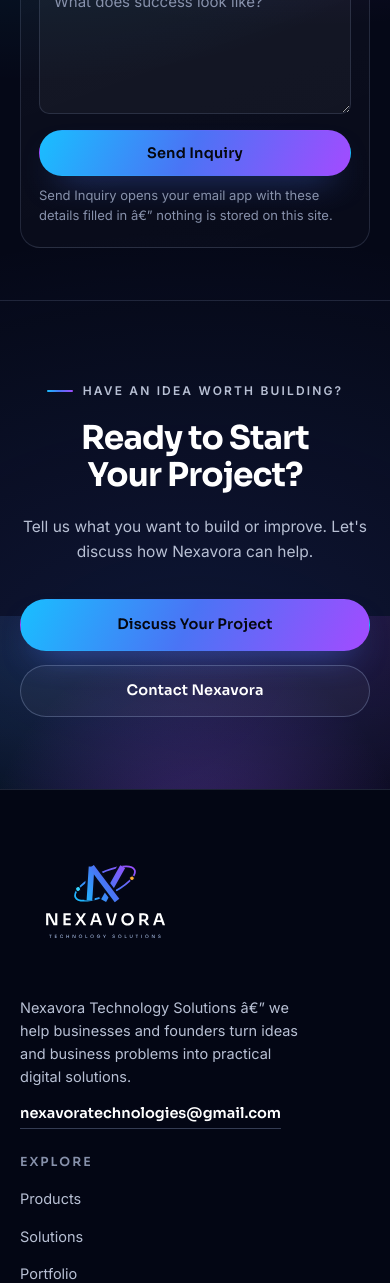
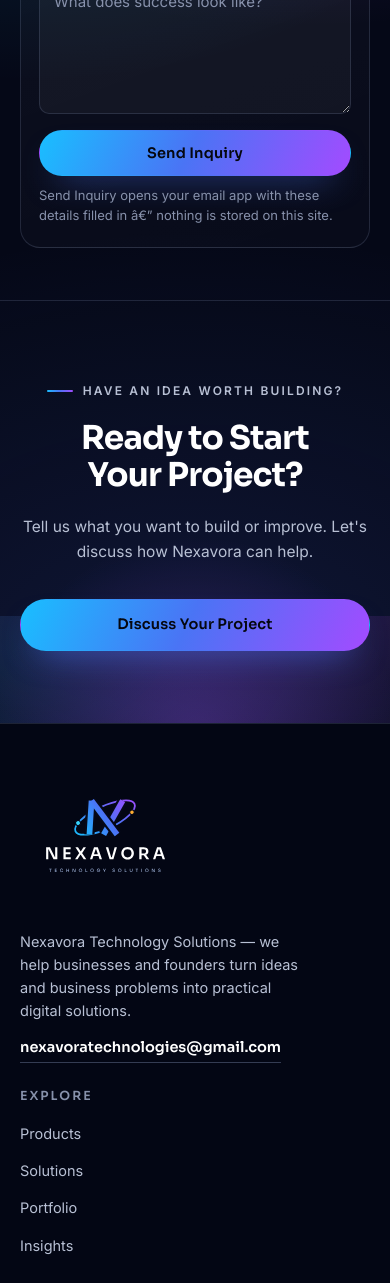
Before and after one commit to temmyadekunle/Nexavora-Tech, a Next.js app: page /contact in a window 390 px wide. Shown: the part 1916-3199 px from the top of the page. Built offline with nearby package versions, Linux system fonts and the light colour scheme.

Commit message:
homepage audit: balance service cards, add why/how-we-work sections, drop redundant CTA links, fix encoding

```diff
--- a/app/globals.css
+++ b/app/globals.css
@@ -2404,6 +2404,13 @@
   grid-template-columns: repeat(2, minmax(0, 1fr));
 }
 
+/* One column once the two-half cards get cramped on small screens. */
+@media (max-width: 680px) {
+  .project-showcase-grid .grid-3 {
+    grid-template-columns: minmax(0, 1fr);
+  }
+}
+
 .project-showcase-grid {
   margin-top: clamp(48px, 6vw, 80px);
 }
@@ -2529,6 +2536,16 @@
 }
 
 .project-showcase-card__name a:hover {
+  color: var(--accent);
+}
+
+.project-showcase-card__kind {
+  display: inline-block;
+  margin: -6px 0 12px;
+  font-size: 11px;
+  font-weight: 600;
+  letter-spacing: 0.12em;
+  text-transform: uppercase;
   color: var(--accent);
 }
 
--- a/app/page.tsx
+++ b/app/page.tsx
@@ -1,8 +1,7 @@
 import { Hero } from "@/components/sections/Hero";
-import { WhatWeDo } from "@/components/sections/Services";
+import { WhatWeDo, WhyNexavora, Process } from "@/components/sections/Services";
 import ProjectShowcase from "@/components/ProjectShowcase";
 import { Clients, Testimonials } from "@/components/sections/Proof";
-import { Insights } from "@/components/sections/Growth";
 import { FinalCta } from "@/components/sections/Growth";
 
 export default function HomePage() {
@@ -13,7 +12,8 @@
       <ProjectShowcase />
       <Clients />
       <Testimonials />
-      <Insights />
+      <WhyNexavora />
+      <Process />
       <FinalCta />
     </>
   );
--- a/components/sections/Growth.tsx
+++ b/components/sections/Growth.tsx
@@ -1,5 +1,5 @@
 import Link from "next/link";
-import { capabilities, careers, finalCta, insights, insightsStatus } from "@/lib/content";
+import { capabilities, careers, finalCta } from "@/lib/content";
 
 export function Capabilities() {
   return (
@@ -20,38 +20,6 @@
               <li key={item}>{item}</li>
             ))}
           </ul>
-        </div>
-      </div>
-    </section>
-  );
-}
-
-export function Insights() {
-  return (
-    <section className="section section--line" id="insights">
-      <div className="container">
-        <div className="section-head">
-          <span className="eyebrow">Insights</span>
-          <h2 className="section-title">
-            Ideas, perspectives &amp; <span className="grad-text">practical knowledge</span>
-          </h2>
-          <p className="section-lead">{insightsStatus}</p>
-        </div>
-
-        <div className="grid-4">
-          {insights.map((article) => (
-            <article className="insight-card" key={article.title}>
-              <span className="insight-card__topic">{article.topic}</span>
-              <h3>{article.title}</h3>
-              <p>{article.excerpt}</p>
-            </article>
-          ))}
-        </div>
-
-        <div className="process__cta">
-          <Link className="link-arrow" href="/insights/">
-            Explore Insights <span>→</span>
-          </Link>
         </div>
       </div>
     </section>
@@ -88,9 +56,6 @@
           <Link className="btn btn-primary" href={finalCta.primary.href}>
             {finalCta.primary.label}
           </Link>
-          <Link className="btn btn-ghost" href={finalCta.secondary.href}>
-            {finalCta.secondary.label}
-          </Link>
         </div>
       </div>
     </section>
--- a/components/sections/Services.tsx
+++ b/components/sections/Services.tsx
@@ -90,12 +90,6 @@
             </li>
           ))}
         </ol>
-
-        <div className="process__cta">
-          <Link className="link-arrow" href="/company/#approach">
-            See how we work <span>→</span>
-          </Link>
-        </div>
       </div>
     </section>
   );
--- a/lib/content.ts
+++ b/lib/content.ts
@@ -64,7 +64,7 @@
   eyebrow: "Nexavora Technology Solutions",
   title: "We Build Technology That Moves Ideas Forward.",
   statement:
-    "Strategy, design, engineering and digital growth under one roof â€” for the products we build for clients and the products we build for ourselves.",
+    "Strategy, design, engineering and digital growth under one roof — for the products we build for clients and the products we build for ourselves.",
   primaryCta: { label: "Start a Project", href: "/contact/" },
   secondaryCta: { label: "Explore Our Products", href: "/products/" },
 };
@@ -79,9 +79,10 @@
   {
     key: "build",
     index: "01",
-    title: "Build Digital Solutions That Work for Your Business",
+    title: "Build",
     subtitle: "Technology & Product Development",
-    body: "From professional business websites to custom applications, we help businesses and founders turn ideas into practical digital solutions. We work across planning, design, development, testing and deployment to create digital experiences that address real needs and support business growth.",
+    body:
+      "Business websites, web platforms and custom applications — scoped, designed and engineered around what the business actually needs to run.",
     eyebrow: "01 — Technology & Product Development",
     deliverables: [
       "Professional, responsive websites tailored to your business, brand and audience — whether you need a company website, landing page or a more specialised web platform, we focus on usability, performance and clear communication.",
@@ -315,7 +316,7 @@
   },
   {
     title: "People-Centered",
-    body: "We design experiences around the people who will actually use them â€” not around a feature list.",
+    body: "We design experiences around the people who will actually use them — not around a feature list.",
   },
   {
     title: "From Idea to Execution",
@@ -912,7 +913,7 @@
     topic: "Product Development",
     title: "From a rough idea to a product people can actually use",
     excerpt:
-      "How we narrow a vague ambition into the smallest version worth building â€” and what we deliberately leave out first.",
+      "How we narrow a vague ambition into the smallest version worth building — and what we deliberately leave out first.",
   },
   {
     topic: "Digital Transformation",
@@ -928,14 +929,14 @@
   },
   {
     topic: "AI & Customer Experience",
-    title: "Where AI genuinely helps a product â€” and where it doesn't",
+    title: "Where AI genuinely helps a product — and where it doesn't",
     excerpt:
       "A sober look at automation in customer-facing products: high-value uses, quiet failures and the cost of guessing.",
   },
 ];
 
 export const insightsStatus =
-  "These are the topics we are writing about first. Full articles will appear here as they are published â€” until then, ask us about any of them and we will happily talk it through.";
+  "These are the topics we are writing about first. Full articles will appear here as they are published — until then, ask us about any of them and we will happily talk it through.";
 
 export const careers = {
   heading: "Want to build what's next with us?",
@@ -947,12 +948,11 @@
   heading: "Ready to Start Your Project?",
   body: "Tell us what you want to build or improve. Let's discuss how Nexavora can help.",
   primary: { label: "Discuss Your Project", href: "/contact/" },
-  secondary: { label: "Contact Nexavora", href: "/contact/" },
 };
 
 export const footer = {
   blurb:
-    "Nexavora Technology Solutions â€” we help businesses and founders turn ideas and business problems into practical digital solutions.",
+    "Nexavora Technology Solutions — we help businesses and founders turn ideas and business problems into practical digital solutions.",
   columns: [
     {
       title: "Explore",
```
Also changed, not shown: components/ProjectShowcase.tsx (+14 -0 lines).
